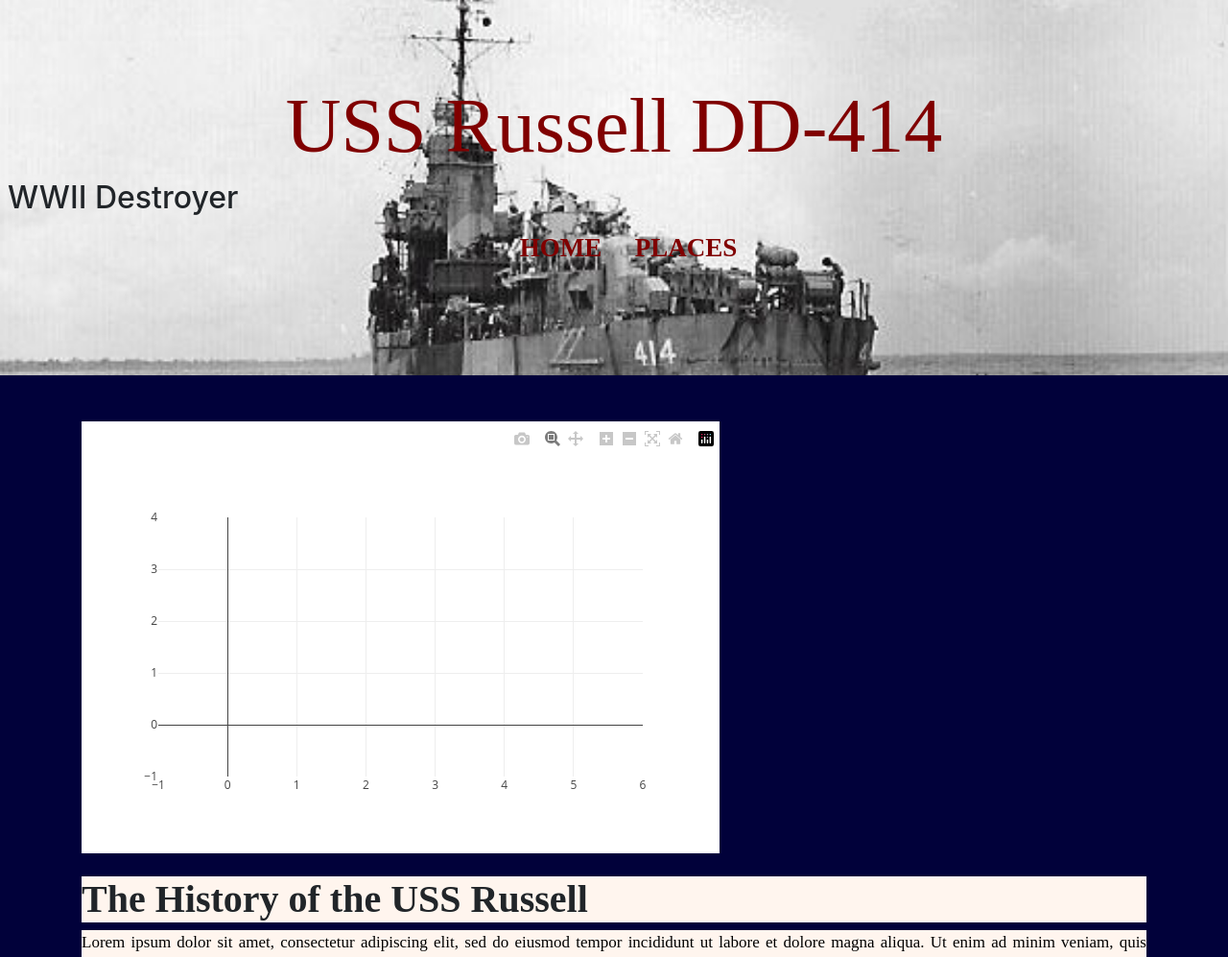
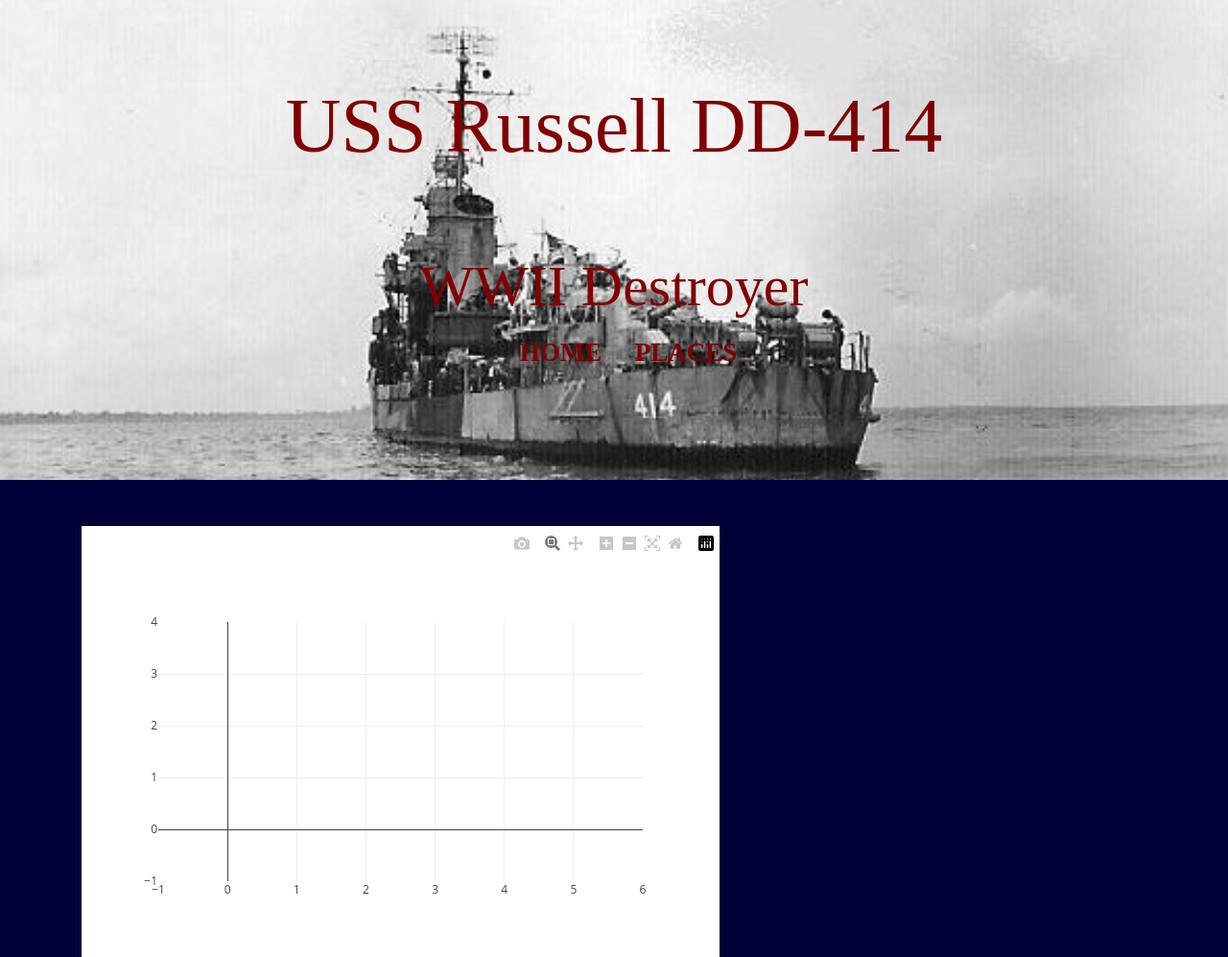
Before and after one commit to DMVance/USS-Russell-DD-414-WWII-App, a Flask app: template templates/index.html in a window 1280 px wide. Shown: the top 997 px of the page at 96% size. Run offline with Flask 2, Linux system fonts and the light colour scheme; the template is opened without the code that fills it, so the values that code supplies are empty; parts of the project's set-up code (start-up, migrations or seed data) failed here and were passed over; some libraries are stand-ins or nearby versions; some web fonts are replaced.

Commit message:
add styling to h2

```diff
--- a/static/stylesheets/uss-russell-dd414.css
+++ b/static/stylesheets/uss-russell-dd414.css
@@ -37,6 +37,14 @@
     padding-top: 75px;
     font-family: "Chomsky";
     font-size: 80px;
+    color: maroon;
+}
+
+.header h2 {
+    text-align: center;
+    padding-top: 75px;
+    font-family: "Chomsky";
+    font-size: 60px;
     color: maroon;
 }
 
```
